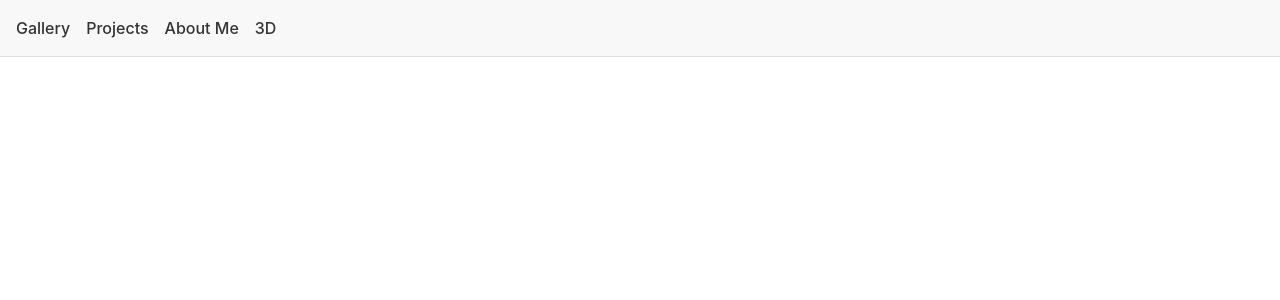
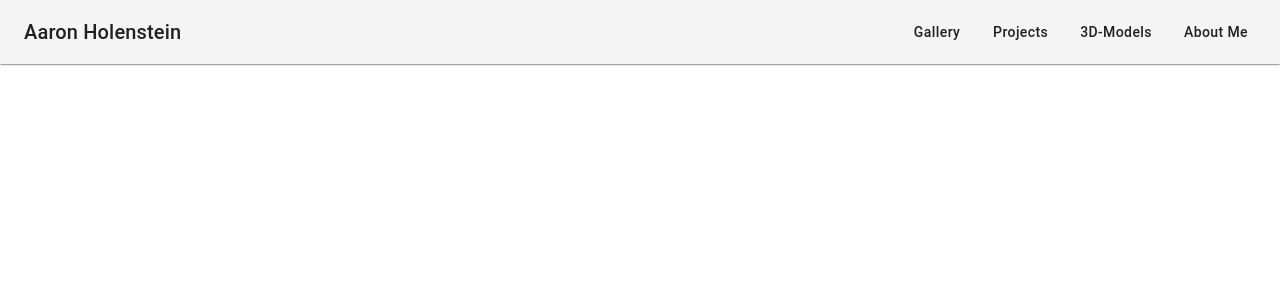
Before and after one commit to Rtful/Portfolio, a React (Vite) app: page / in a window 1280 px wide. Shown: the top 300 px of the page. Built offline with nearby package versions, Linux system fonts and the light colour scheme.

Commit message:
Navbar MUI - replaced Navbar with MUI equivalent

```diff
--- a/src/components/Navbar/Navbar.css
+++ b/src/components/Navbar/Navbar.css
@@ -1,28 +1,4 @@
-.navbar {
-    position: sticky;
-    display: flex;
-    top: 0;
-    z-index: 1000;
-    background-color: #f8f8f8;
-    border-bottom: 1px solid #ddd;
-    padding: 1rem;
+#main {
+    height: calc(100vh - 64px); /* MUI AppBar default height */
+    overflow-y: auto;
 }
-
-.navbar ul {
-    list-style: none;
-    display: flex;
-    gap: 1rem;
-    margin: 0;
-    padding: 0;
-}
-
-.navbar a {
-    text-decoration: none;
-    color: #333;
-    font-weight: 500;
-}
-
-.navbar a.active {
-    color: #007bff;
-    border-bottom: 2px solid #007bff;
-}
--- a/src/components/Navbar/Navbar.tsx
+++ b/src/components/Navbar/Navbar.tsx
@@ -1,31 +1,40 @@
+import { AppBar, Toolbar, Typography, Box, Button } from '@mui/material';
 import { NavLink } from 'react-router-dom';
-import './Navbar.css'; // optional: for cleaner separation of styles
+
+const navItems = [
+    { label: 'Gallery', to: '/gallery' },
+    { label: 'Projects', to: '/projects' },
+    { label: '3D-Models', to: '/3d' },
+    { label: 'About Me', to: '/about-me' },
+];
 
 export default function Navbar() {
     return (
-        <nav className="navbar">
-            <ul>
-                <li>
-                    <NavLink to="/gallery" className={({ isActive }) => isActive ? 'active' : ''}>
-                        Gallery
-                    </NavLink>
-                </li>
-                <li>
-                    <NavLink to="/projects" className={({ isActive }) => isActive ? 'active' : ''}>
-                        Projects
-                    </NavLink>
-                </li>
-                <li>
-                    <NavLink to="/about-me" className={({ isActive }) => isActive ? 'active' : ''}>
-                        About Me
-                    </NavLink>
-                </li>
-                <li>
-                    <NavLink to="/3d" className={({ isActive }) => isActive ? 'active' : ''}>
-                        3D
-                    </NavLink>
-                </li>
-            </ul>
-        </nav>
+        <AppBar position="sticky" color="default" elevation={1}>
+            <Toolbar>
+                <Typography variant="h6" sx={{ flexGrow: 1 }}>
+                    Aaron Holenstein
+                </Typography>
+                <Box sx={{ display: 'flex', gap: 2 }}>
+                    {navItems.map((item) => (
+                        <Button
+                            key={item.to}
+                            component={NavLink}
+                            to={item.to}
+                            sx={{
+                                color: 'text.primary',
+                                textTransform: 'none',
+                                '&.active': {
+                                    borderBottom: '2px solid',
+                                    borderColor: 'primary.main',
+                                },
+                            }}
+                        >
+                            {item.label}
+                        </Button>
+                    ))}
+                </Box>
+            </Toolbar>
+        </AppBar>
     );
 }
```
